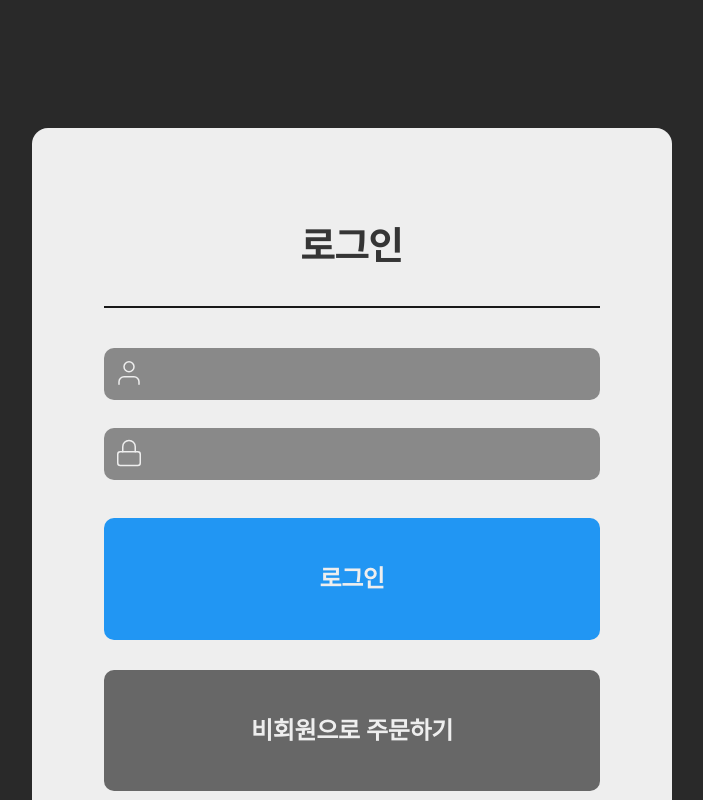
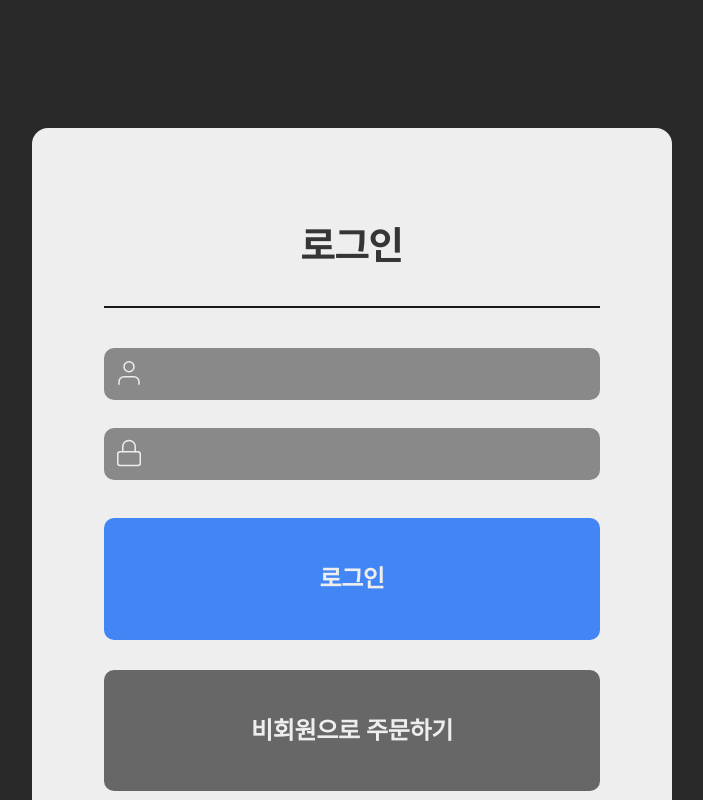
Before and after one commit to Software-Engineering-NanSSoGong/NanSSoGong-frontend, a React (Vite) app: page / in a window 1280 px wide. Shown: the top 800 px of the page, without its empty margins (296-999 px from the left). Built offline with nearby package versions, Linux system fonts and the light colour scheme; what emotion-reset would draw is missing.

Commit message:
feat: Button 타입 생성하기

```diff
--- a/src/components/LoginBox.tsx
+++ b/src/components/LoginBox.tsx
@@ -3,6 +3,7 @@ import React from 'react';
 import { useNavigate } from 'react-router-dom';
 import { theme } from '../styles';
 import { Button, Typography } from './common';
+import { ButtonHierarchy } from './common/Button';
 import IconInputLine from './IconInputLine';
 import TitleWithLine from './TitleWithLine';
 
@@ -35,6 +36,7 @@ function LoginBox() {
             backgroundColor={theme.palette.gray300}
             style={{ padding: '12px' }}
             onClick={() => navigate('/main')}
+            hierarchy={ButtonHierarchy.DarkGray}
           >
             <Typography type='h4' color={theme.palette.gray50} textAlign='center'>
               비회원으로 주문하기
--- a/src/components/common/Button.tsx
+++ b/src/components/common/Button.tsx
@@ -4,7 +4,16 @@ import { ComponentProps, CSSProperties, PropsWithChildren } from 'react';
 import { theme } from '../../styles';
 import { PalleteValueType } from '../../styles/theme/colors';
 
+export enum ButtonHierarchy {
+  Primary = 'Primary',
+  Danger = 'Danger',
+  Success = 'Success',
+  DarkGray = 'DarkGray',
+  Gray = 'Gray',
+}
+
 interface Props extends ComponentProps<'button'> {
+  hierarchy?: ButtonHierarchy;
   width?: CSSProperties['width'];
   fullWidth?: boolean;
   backgroundColor?: PalleteValueType | 'transparent';
@@ -15,6 +24,7 @@ interface Props extends ComponentProps<'button'> {
 function Button({
   width,
   children,
+  hierarchy = ButtonHierarchy.Primary,
   fullWidth = false,
   backgroundColor = theme.palette.blue600,
   borderRadius = 10,
@@ -26,6 +36,7 @@ function Button({
       backgroundColor={backgroundColor}
       borderRadius={borderRadius}
       fullWidth={fullWidth}
+      hierarchy={hierarchy}
       {...restProps}
     >
       {children}
@@ -35,20 +46,26 @@ function Button({
 
 type StyleProps = Pick<
   Props,
-  'width' | 'disabled' | 'backgroundColor' | 'borderRadius' | 'fullWidth'
+  'width' | 'disabled' | 'backgroundColor' | 'borderRadius' | 'fullWidth' | 'hierarchy'
 >;
 
 const Wrapper = styled.button<StyleProps>`
-  ${({ disabled, width, backgroundColor, borderRadius, fullWidth }) => css`
-    width: ${fullWidth
-      ? '100%'
-      : typeof width === 'number'
-      ? `${width}px`
-      : width};
+  ${({ disabled, width, backgroundColor, borderRadius, fullWidth, hierarchy }) => css`
+    width: ${fullWidth ? '100%' : typeof width === 'number' ? `${width}px` : width};
 
     cursor: ${disabled ? 'default' : 'pointer'};
     background-color: ${backgroundColor};
     border-radius: ${borderRadius}px;
+
+    background-color: ${hierarchy === ButtonHierarchy.Primary
+      ? theme.colors.primary.blue
+      : hierarchy === ButtonHierarchy.Danger
+      ? theme.colors.primary.red
+      : hierarchy === ButtonHierarchy.Success
+      ? theme.colors.primary.green
+      : hierarchy === ButtonHierarchy.DarkGray
+      ? theme.palette.gray300
+      : theme.palette.gray100};
   `}
 `;
 
--- a/src/components/index.ts
+++ b/src/components/index.ts
@@ -1,5 +1,3 @@
 export * from './common';
-export { default as SideMenuToggleButton } from './SideMenuToggleButton';
-export { default as SideMenuWithToggleButton } from './SideMenuWithToggleButton';
 export { default as CarouselCard } from './CarouselCard';
 export { default as CarouselCardList } from './CarouselCardList';
```
